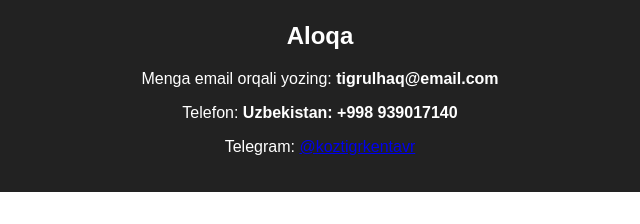
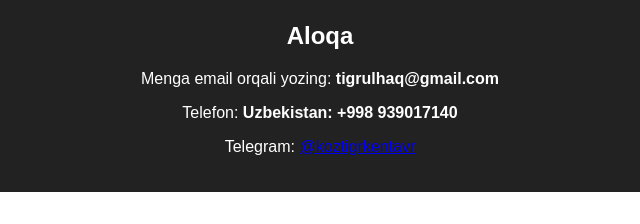
Before and after one commit to koztigrkentavr/portfolio-site, a plain HTML site: page index.html in a window 1280 px wide. Shown: the part 573-797 px from the top of the page, 320-960 px from the left. Drawn offline with Linux system fonts and the light colour scheme.

Commit message:
Update index.html

```diff
--- a/index.html
+++ b/index.html
@@ -3,7 +3,7 @@
 <head>
     <meta charset="UTF-8">
     <meta name="viewport" content="width=device-width, initial-scale=1.0">
-    <title>Mening Portfolio Saytim</title>
+    <title>Mening Portfolio Saytim.</title>
     <link rel="stylesheet" href="style.css">
 </head>
 <body>
@@ -27,7 +27,7 @@
     </section>
     <section id="contact">
         <h2>Aloqa</h2>
-        <p>Menga email orqali yozing: <strong>tigrulhaq@email.com</strong></p>
+        <p>Menga email orqali yozing: <strong> tigrulhaq@gmail.com</strong></p>
         <p>Telefon: <strong> Uzbekistan: +998 939017140</strong></p>
         <p>Telegram: <a href="https://t.me/koztigrkentavr" target="_blank">@koztigrkentavr</a></p> </section>
 </body>
```
